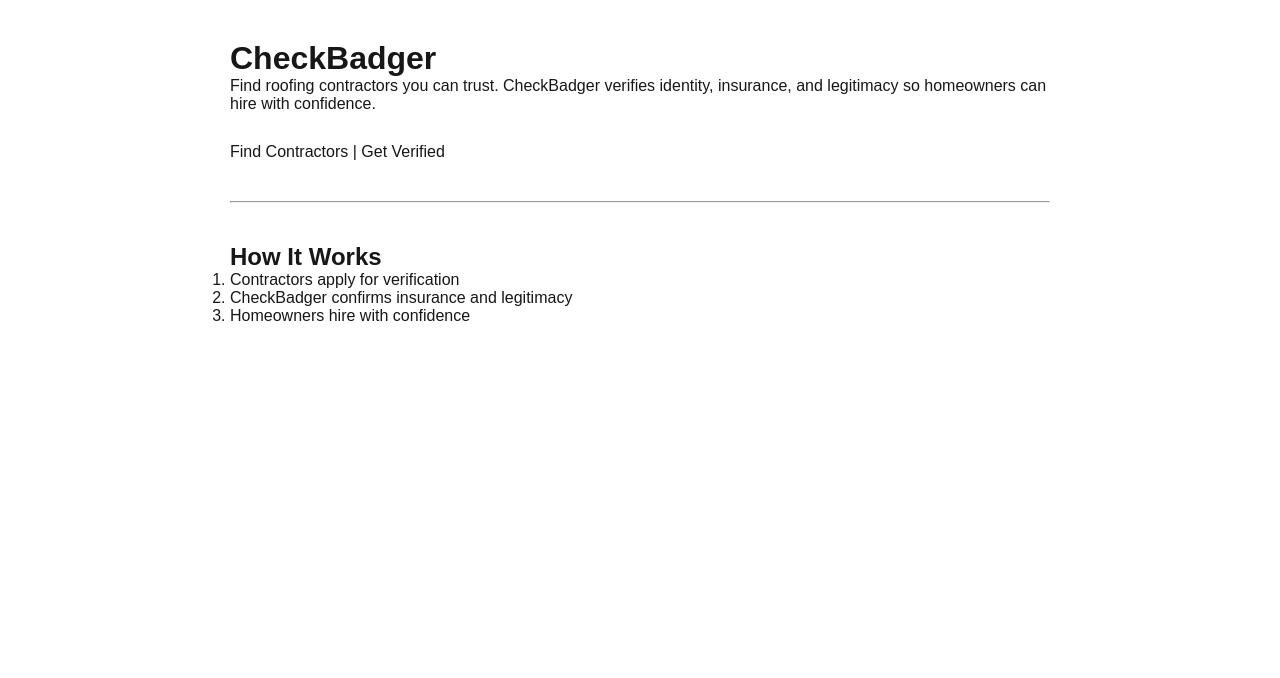
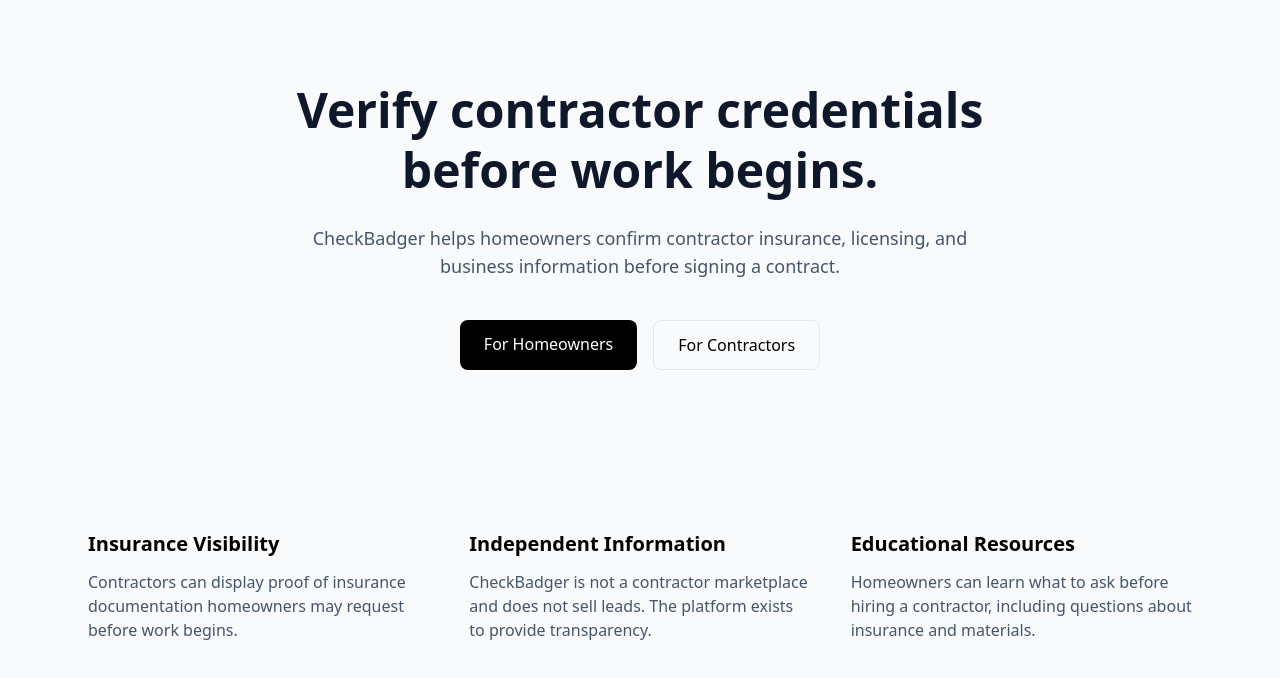
Before and after one commit to dhmcardle/checkbadger, a Next.js app: page / in a window 1280 px wide. Shown: the top 678 px of the page. Built offline with nearby package versions, Linux system fonts and the light colour scheme.

Commit message:
Professional site structure added

```diff
--- /dev/null
+++ b/app/contractors/page.js
@@ -0,0 +1,24 @@
+export default function Contractors() {
+  return (
+    <div className="max-w-5xl mx-auto px-6 py-16">
+
+      <h1 className="text-4xl font-bold">
+        For Contractors
+      </h1>
+
+      <p className="mt-6 text-lg text-slate-600">
+        CheckBadger allows contractors to maintain a professional profile
+        showing insurance documentation and business credentials.
+      </p>
+
+      <div className="mt-10">
+
+        <button className="bg-black text-white px-6 py-3 rounded-lg">
+          Create Contractor Profile
+        </button>
+
+      </div>
+
+    </div>
+  )
+}
--- a/app/globals.css
+++ b/app/globals.css
@@ -1,42 +1,7 @@
-:root {
-  --background: #ffffff;
-  --foreground: #171717;
-}
-
-@media (prefers-color-scheme: dark) {
-  :root {
-    --background: #0a0a0a;
-    --foreground: #ededed;
-  }
-}
-
-html,
-body {
-  max-width: 100vw;
-  overflow-x: hidden;
-}
+@tailwind base;
+@tailwind components;
+@tailwind utilities;
 
 body {
-  color: var(--foreground);
-  background: var(--background);
-  font-family: Arial, Helvetica, sans-serif;
-  -webkit-font-smoothing: antialiased;
-  -moz-osx-font-smoothing: grayscale;
+  background: #f8fafc;
 }
-
-* {
-  box-sizing: border-box;
-  padding: 0;
-  margin: 0;
-}
-
-a {
-  color: inherit;
-  text-decoration: none;
-}
-
-@media (prefers-color-scheme: dark) {
-  html {
-    color-scheme: dark;
-  }
-}
--- /dev/null
+++ b/app/homeowners/page.js
@@ -0,0 +1,40 @@
+export default function Homeowners() {
+  return (
+    <div className="max-w-5xl mx-auto px-6 py-16">
+
+      <h1 className="text-4xl font-bold">Homeowner Resources</h1>
+
+      <p className="mt-6 text-lg text-slate-600">
+        CheckBadger provides homeowners information that may help them
+        understand questions to ask before hiring a contractor.
+      </p>
+
+      <div className="mt-12 space-y-8">
+
+        <div>
+          <h3 className="text-xl font-semibold">
+            Ask for proof of insurance
+          </h3>
+
+          <p className="text-slate-600 mt-2">
+            Homeowners often request confirmation that their property is
+            listed on a contractor’s insurance policy before work begins.
+          </p>
+        </div>
+
+        <div>
+          <h3 className="text-xl font-semibold">
+            Understand roofing materials
+          </h3>
+
+          <p className="text-slate-600 mt-2">
+            Roofing materials vary in grade and warranty length. Understanding
+            these differences can help when reviewing estimates.
+          </p>
+        </div>
+
+      </div>
+
+    </div>
+  )
+}
--- a/app/page.js
+++ b/app/page.js
@@ -1,31 +1,75 @@
 export default function Home() {
   return (
-    <main style={{maxWidth:900, margin:"auto", padding:40, fontFamily:"Arial"}}>
+    <div>
 
-      <h1>CheckBadger</h1>
+      {/* Hero Section */}
 
-      <p>
-      Find roofing contractors you can trust.
-      CheckBadger verifies identity, insurance, and legitimacy
-      so homeowners can hire with confidence.
-      </p>
+      <section className="bg-slate-50 py-20">
+        <div className="max-w-6xl mx-auto px-6 text-center">
 
-      <div style={{marginTop:30}}>
-        <a href="/directory">Find Contractors</a>
-        {" | "}
-        <a href="/apply">Get Verified</a>
-      </div>
+          <h1 className="text-5xl font-bold text-slate-900 leading-tight">
+            Verify contractor credentials
+            <br/>
+            before work begins.
+          </h1>
 
-      <hr style={{margin:"40px 0"}}/>
+          <p className="mt-6 text-lg text-slate-600 max-w-2xl mx-auto">
+            CheckBadger helps homeowners confirm contractor insurance,
+            licensing, and business information before signing a contract.
+          </p>
 
-      <h2>How It Works</h2>
+          <div className="mt-10 flex justify-center gap-4">
 
-      <ol>
-        <li>Contractors apply for verification</li>
-        <li>CheckBadger confirms insurance and legitimacy</li>
-        <li>Homeowners hire with confidence</li>
-      </ol>
+            <a
+              href="/homeowners"
+              className="bg-black text-white px-6 py-3 rounded-lg"
+            >
+              For Homeowners
+            </a>
 
-    </main>
+            <a
+              href="/contractors"
+              className="border px-6 py-3 rounded-lg"
+            >
+              For Contractors
+            </a>
+
+          </div>
+        </div>
+      </section>
+
+      {/* Trust Section */}
+
+      <section className="py-20">
+        <div className="max-w-6xl mx-auto px-6 grid md:grid-cols-3 gap-10">
+
+          <div>
+            <h3 className="text-xl font-semibold">Insurance Visibility</h3>
+            <p className="mt-3 text-slate-600">
+              Contractors can display proof of insurance documentation
+              homeowners may request before work begins.
+            </p>
+          </div>
+
+          <div>
+            <h3 className="text-xl font-semibold">Independent Information</h3>
+            <p className="mt-3 text-slate-600">
+              CheckBadger is not a contractor marketplace and does not sell
+              leads. The platform exists to provide transparency.
+            </p>
+          </div>
+
+          <div>
+            <h3 className="text-xl font-semibold">Educational Resources</h3>
+            <p className="mt-3 text-slate-600">
+              Homeowners can learn what to ask before hiring a contractor,
+              including questions about insurance and materials.
+            </p>
+          </div>
+
+        </div>
+      </section>
+
+    </div>
   )
 }
--- a/package.json
+++ b/package.json
@@ -14,7 +14,10 @@
     "react-dom": "19.2.3"
   },
   "devDependencies": {
+    "autoprefixer": "^10.4.27",
     "eslint": "^9",
-    "eslint-config-next": "16.1.6"
+    "eslint-config-next": "16.1.6",
+    "postcss": "^8.5.8",
+    "tailwindcss": "^3.4.19"
   }
 }
--- /dev/null
+++ b/postcss.config.js
@@ -0,0 +1,6 @@
+module.exports = {
+  plugins: {
+    tailwindcss: {},
+    autoprefixer: {},
+  },
+}
--- /dev/null
+++ b/tailwind.config.js
@@ -0,0 +1,11 @@
+/** @type {import('tailwindcss').Config} */
+module.exports = {
+  content: [
+    "./app/**/*.{js,ts,jsx,tsx}",
+    "./components/**/*.{js,ts,jsx,tsx}",
+  ],
+  theme: {
+    extend: {},
+  },
+  plugins: [],
+}
```
Also changed, not shown: 1 other file (tests, documents, lock files or other folders).
